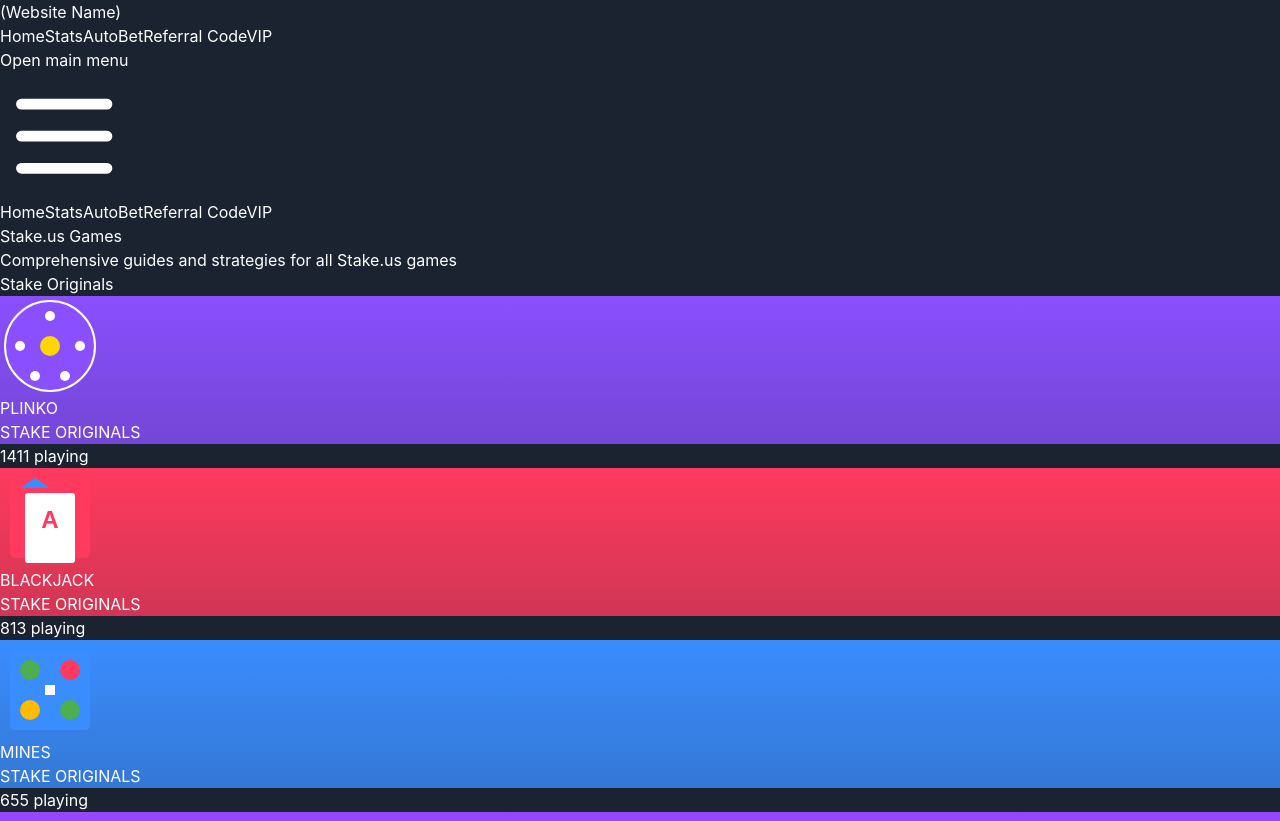
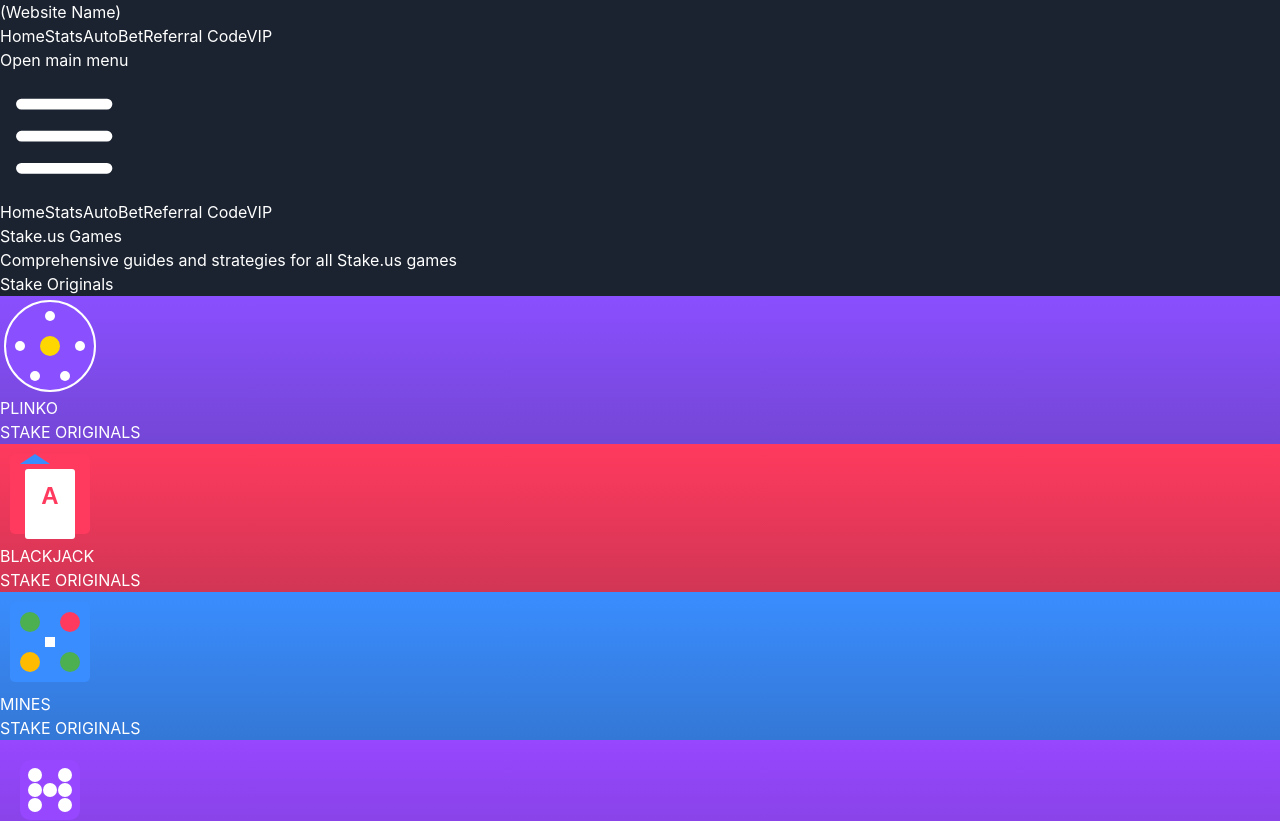
Before and after one commit to owenreedy/stake_website, a React (Vite) app in the folder stake_website_final/: page /stats in a window 1280 px wide. Shown: the top 821 px of the page. Built offline with nearby package versions, Linux system fonts and the light colour scheme; the HTML template or start-up script is replaced by a standard one.

Commit message:
Fixed Padding for GamesGrid

```diff
--- a/stake_website_final/src/components/GamesGrid.tsx
+++ b/stake_website_final/src/components/GamesGrid.tsx
@@ -18,7 +18,7 @@
         style={{ background: `linear-gradient(to bottom, ${color}, ${color}CC)` }}
       >
         {/* Game icon or image */}
-        <div className="absolute inset-0 flex items-center justify-center">
+        <div className="absolute inset-0 flex items-start justify-center pt-[12.5%]">
           <img
             src={icon || `/images/games/${slug}.svg`}
             alt={name}
@@ -31,16 +31,10 @@
         </div>
 
         {/* Game name */}
-        <div className="absolute bottom-0 left-0 right-0 p-4 text-center">
+        <div className="absolute bottom-0 left-0 right-0 pb-6 px-3 text-center">
           <h3 className="text-white text-2xl font-bold tracking-wider">{name.toUpperCase()}</h3>
           <p className="text-white/80 text-xs">STAKE ORIGINALS</p>
         </div>
-      </div>
-
-      {/* Player count */}
-      <div className="mt-2 flex items-center">
-        <span className="w-2 h-2 bg-green-500 rounded-full mr-2"></span>
-        <span className="text-gray-300 text-sm">{players} playing</span>
       </div>
     </Link>
   );
```
